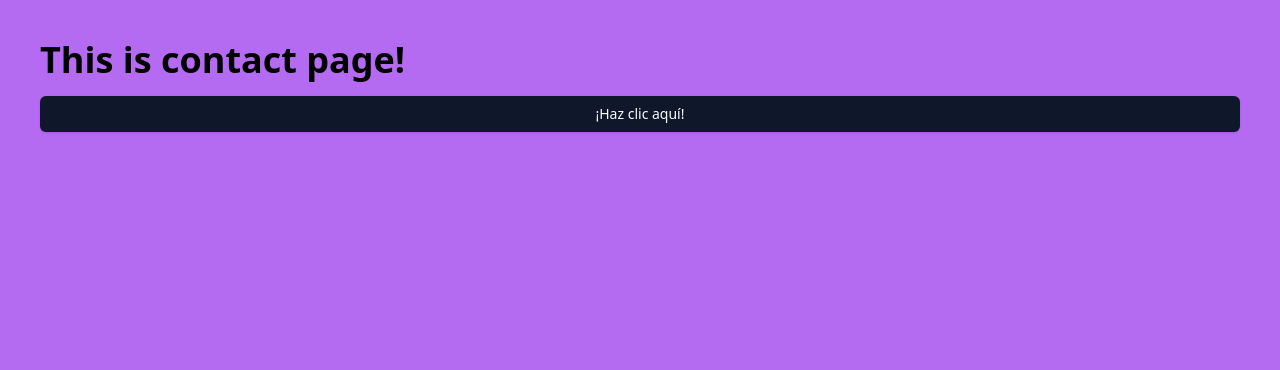
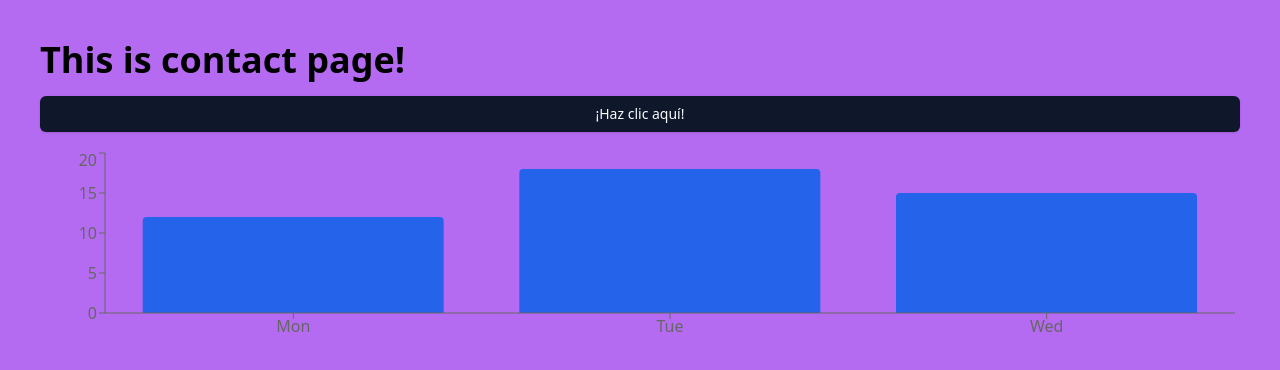
Before and after one commit to salino3/next_14, a Next.js app: page /contact in a window 1280 px wide. Shown: the top 370 px of the page. Built offline with nearby package versions, Linux system fonts and the light colour scheme.

Commit message:
add chart

```diff
--- a/package.json
+++ b/package.json
@@ -14,13 +14,18 @@
     "@radix-ui/react-slot": "^1.2.4",
     "@supabase/supabase-js": "^2.97.0",
     "@tanstack/react-query": "^5.90.21",
+    "@tiptap/pm": "^3.20.0",
+    "@tiptap/react": "^3.20.0",
+    "@tiptap/starter-kit": "^3.20.0",
     "class-variance-authority": "^0.7.1",
     "clsx": "^2.1.1",
+    "framer-motion": "^12.34.3",
     "lucide-react": "^0.575.0",
     "next": "14.2.16",
     "react": "^18",
     "react-dom": "^18",
     "react-hook-form": "^7.71.2",
+    "recharts": "^3.7.0",
     "tailwind-merge": "^3.5.0",
     "tailwindcss-animate": "^1.0.7",
     "zod": "^4.3.6"
--- a/src/app/contact/page.tsx
+++ b/src/app/contact/page.tsx
@@ -1,3 +1,4 @@
+import { SubmissionsChart } from "@/components/chart";
 import { Button } from "@/components/ui/button";
 
 export default function Contact() {
@@ -5,6 +6,7 @@ export default function Contact() {
     <div className="p-10 flex flex-col gap-4">
       <h1 className="text-4xl font-bold">This is contact page!</h1>
       <Button>¡Haz clic aquí!</Button>
+      <SubmissionsChart />
     </div>
   );
 }
--- /dev/null
+++ b/src/components/chart.tsx
@@ -0,0 +1,22 @@
+"use client";
+import { BarChart, Bar, XAxis, YAxis, ResponsiveContainer } from "recharts";
+
+const data = [
+  { name: "Mon", total: 12 },
+  { name: "Tue", total: 18 },
+  { name: "Wed", total: 15 },
+];
+
+export function SubmissionsChart() {
+  return (
+    <div className="h-[200px] w-full">
+      <ResponsiveContainer width="100%" height="100%">
+        <BarChart data={data}>
+          <XAxis dataKey="name" />
+          <YAxis />
+          <Bar dataKey="total" fill="#2563eb" radius={[4, 4, 0, 0]} />
+        </BarChart>
+      </ResponsiveContainer>
+    </div>
+  );
+}
--- a/src/components/contact-form.tsx
+++ b/src/components/contact-form.tsx
@@ -1,5 +1,5 @@
 "use client";
-
+import { motion } from "framer-motion";
 import { useForm } from "react-hook-form";
 import { zodResolver } from "@hookform/resolvers/zod";
 import * as z from "zod";
@@ -71,6 +71,12 @@ export default function ContactForm() {
         </p>
       </div>
 
+      <motion.div
+        initial={{ opacity: 0, y: 20 }}
+        animate={{ opacity: 1, y: 1 }}
+        transition={{ duration: 0.5 }}
+        className="max-w-md mx-auto p-8..."
+      >
         <Form {...form}>
           <form onSubmit={form.handleSubmit(onSubmit)} className="space-y-6">
             <FormField
@@ -145,6 +151,7 @@ export default function ContactForm() {
             )}
           </form>
         </Form>
+      </motion.div>
     </div>
   );
 }
```
Also changed, not shown: 1 other file (tests, documents, lock files or other folders). Lines whose indentation alone changed are shown as unchanged.
